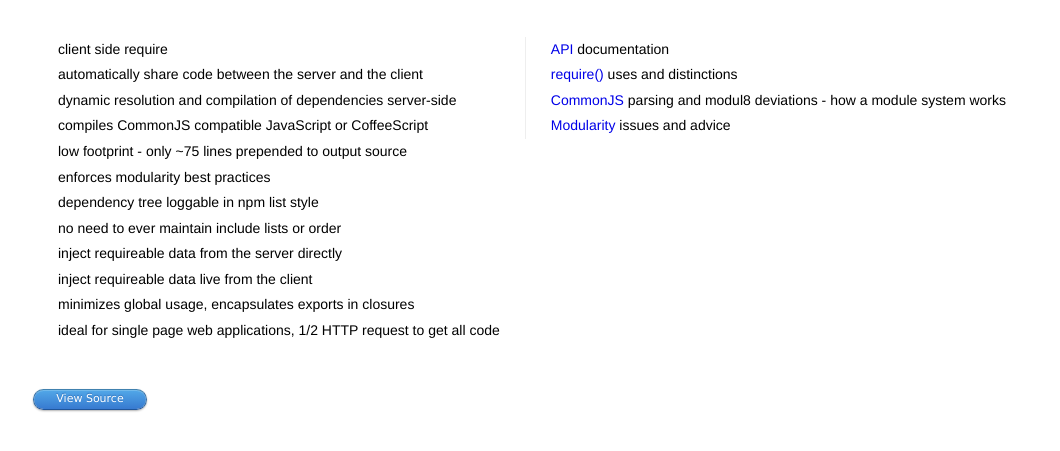
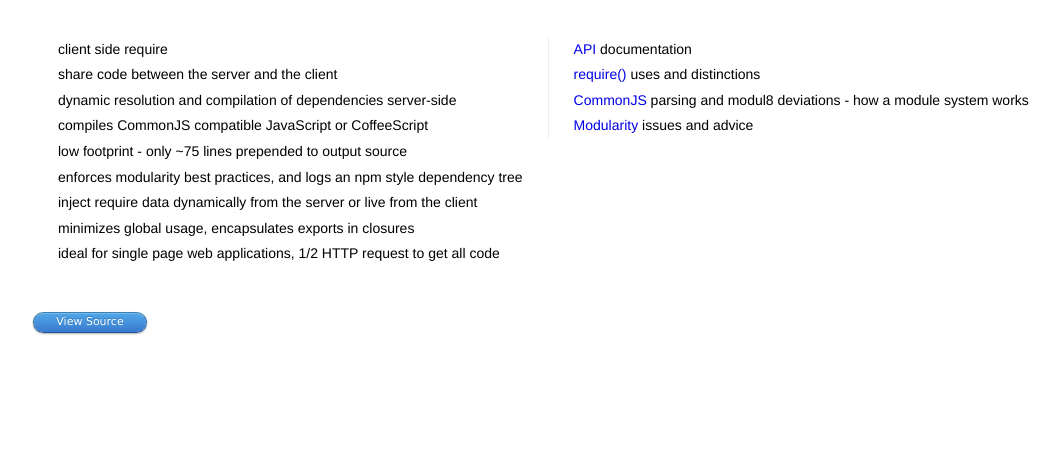
Before and after one commit to clux/modul8, a plain HTML site: page index.html in a window 1280 px wide. Shown: the part 189-640 px from the top of the page, without its empty margins (75-1135 px from the left). Drawn offline with Linux system fonts and the light colour scheme.

Commit message:
tweak feature list a bit

```diff
--- a/index.html
+++ b/index.html
@@ -10,15 +10,12 @@
 
     <ul id="features">
       <li>client side require</li>
-      <li>automatically share code between the server and the client</li>
+      <li>share code between the server and the client</li>
       <li>dynamic resolution and compilation of dependencies server-side</li>
       <li>compiles CommonJS compatible JavaScript or CoffeeScript</li>
       <li>low footprint - only ~75 lines prepended to output source</li>
-      <li>enforces modularity best practices</li>
-      <li>dependency tree loggable in npm list style</li>
-      <li>no need to ever maintain include lists or order</li>
-      <li>inject requireable data from the server directly</li>
-      <li>inject requireable data live from the client</li>
+      <li>enforces modularity best practices, and logs an npm style dependency tree</li>
+      <li>inject require data dynamically from the server or live from the client</li>
       <li>minimizes global usage, encapsulates exports in closures</li>
       <li>ideal for single page web applications, 1/2 HTTP request to get all code</li>
     </ul>
```
